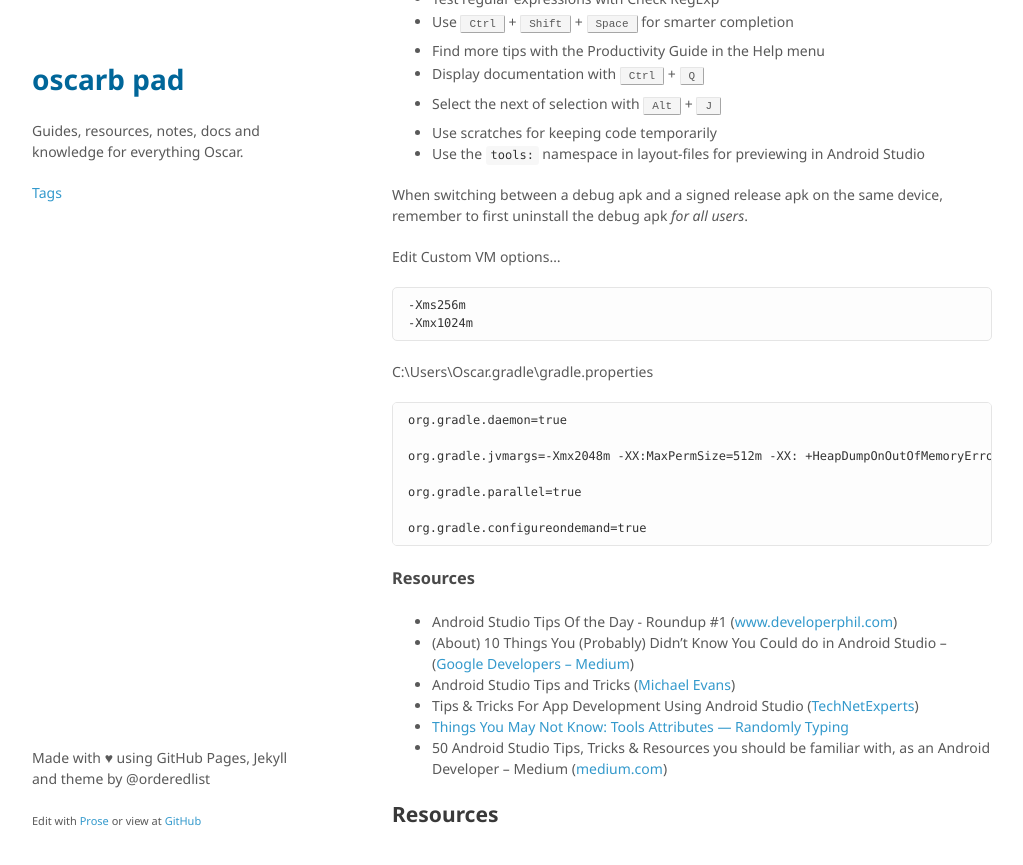
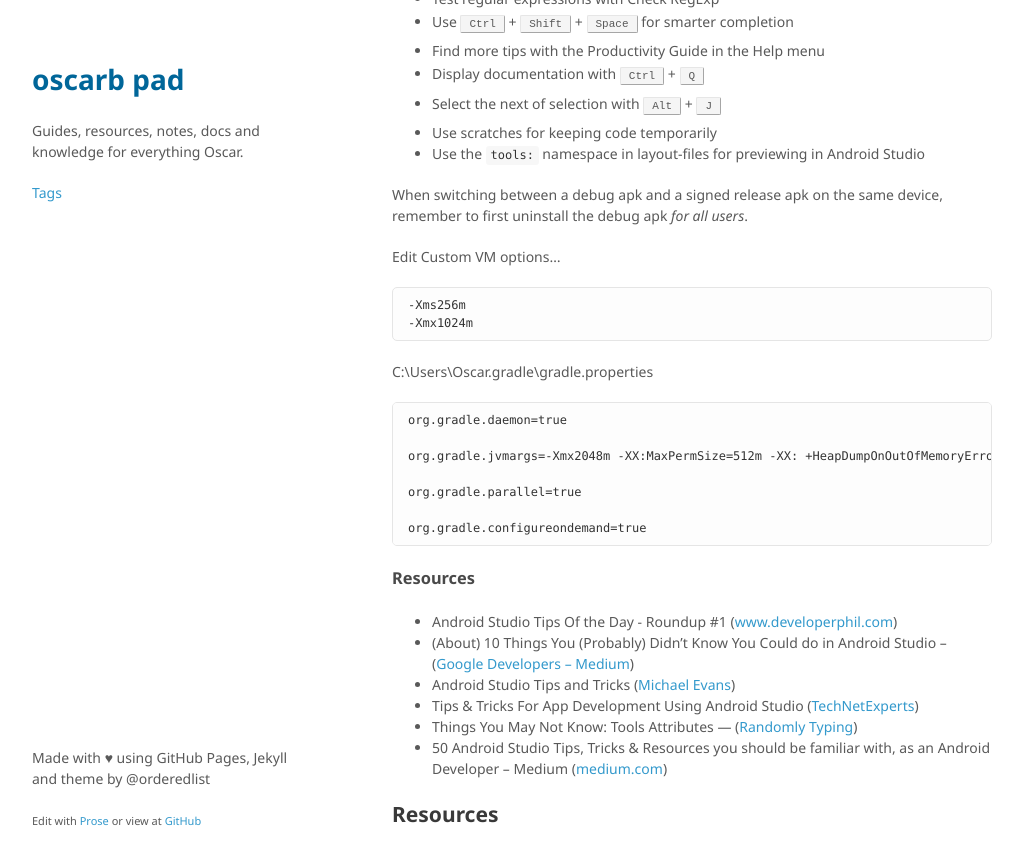
Before and after one commit to oscarb/pad, a Jekyll site: the page built from _docs/android-studio.md, in a window 1280 px wide and 900 px high, scrolled down 1908 px. Shown: the top 865 px of the window, without its empty margins (128-1151 px from the left). Built offline with Jekyll 4.4.1, drawn with Linux system fonts in a browser that asks for light colours; some web fonts are replaced.

```diff
--- a/_docs/android-studio.md
+++ b/_docs/android-studio.md
@@ -120,7 +120,7 @@ org.gradle.configureondemand=true
 * (About) 10 Things You (Probably) Didn’t Know You Could do in Android Studio –  ([Google Developers – Medium](https://medium.com/google-developers/about-10-things-you-probably-didn-t-know-you-could-do-in-android-studio-de231071b375#.olspr5v48))
 * Android Studio Tips and Tricks ([Michael Evans](http://michaelevans.org/blog/2016/01/06/android-studio-tips-and-tricks/))
 * Tips & Tricks For App Development Using Android Studio ([TechNetExperts](http://www.technetexperts.com/mobile/tips-tricks-for-app-development-using-android-studio/))
-* [Things You May Not Know: Tools Attributes — Randomly Typing](http://www.randomlytyping.com/blog/2015/6/17/things-you-may-not-know-about-tools-attributes)
+* Things You May Not Know: Tools Attributes — ([Randomly Typing](http://www.randomlytyping.com/blog/2015/6/17/things-you-may-not-know-about-tools-attributes))
 * 50 Android Studio Tips, Tricks & Resources you should be familiar with, as an Android Developer – Medium ([medium.com](https://medium.com/@mmbialas/50-android-studio-tips-tricks-resources-you-should-be-familiar-with-as-an-android-developer-af86e7cf56d2#.saghh212l))
 
 
```
